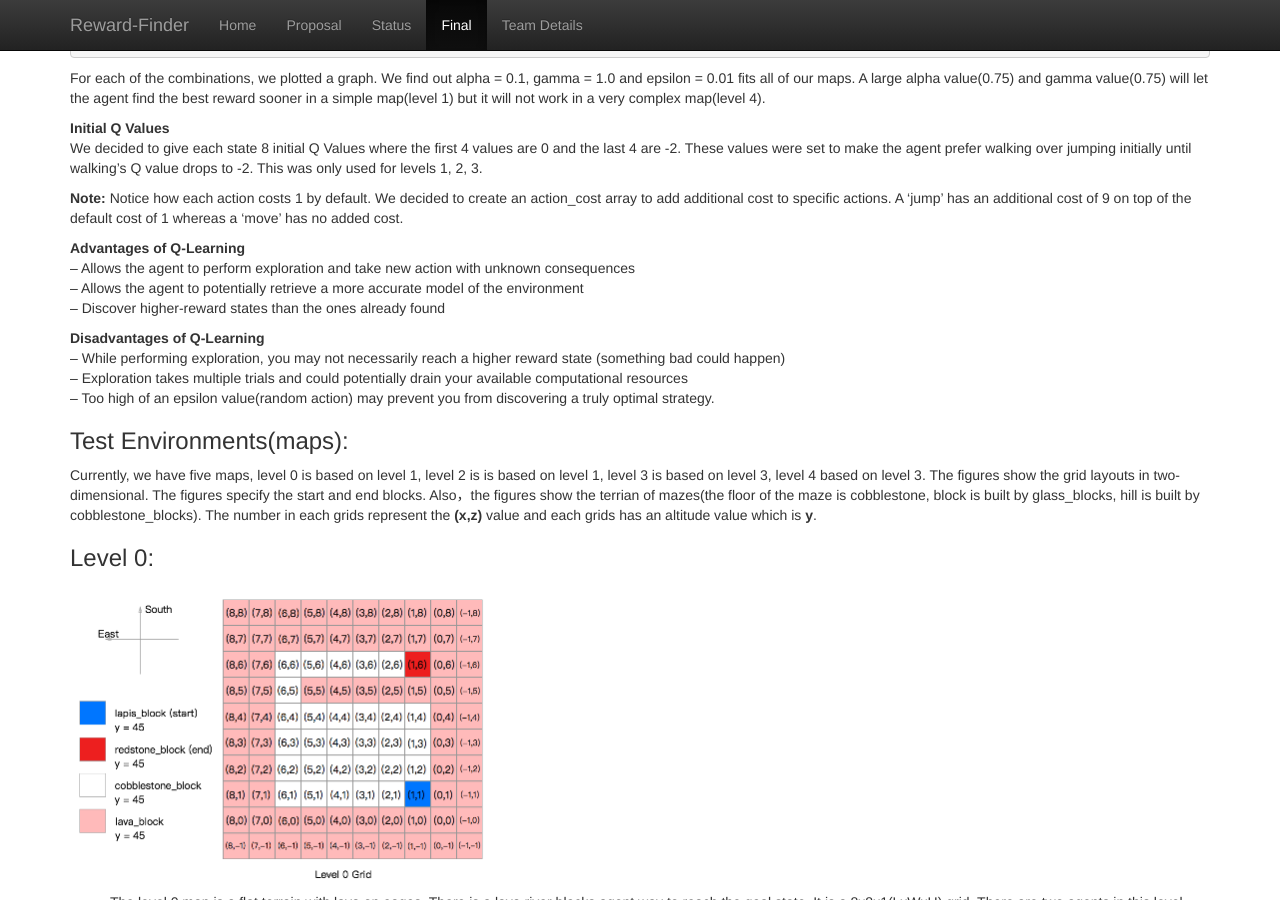
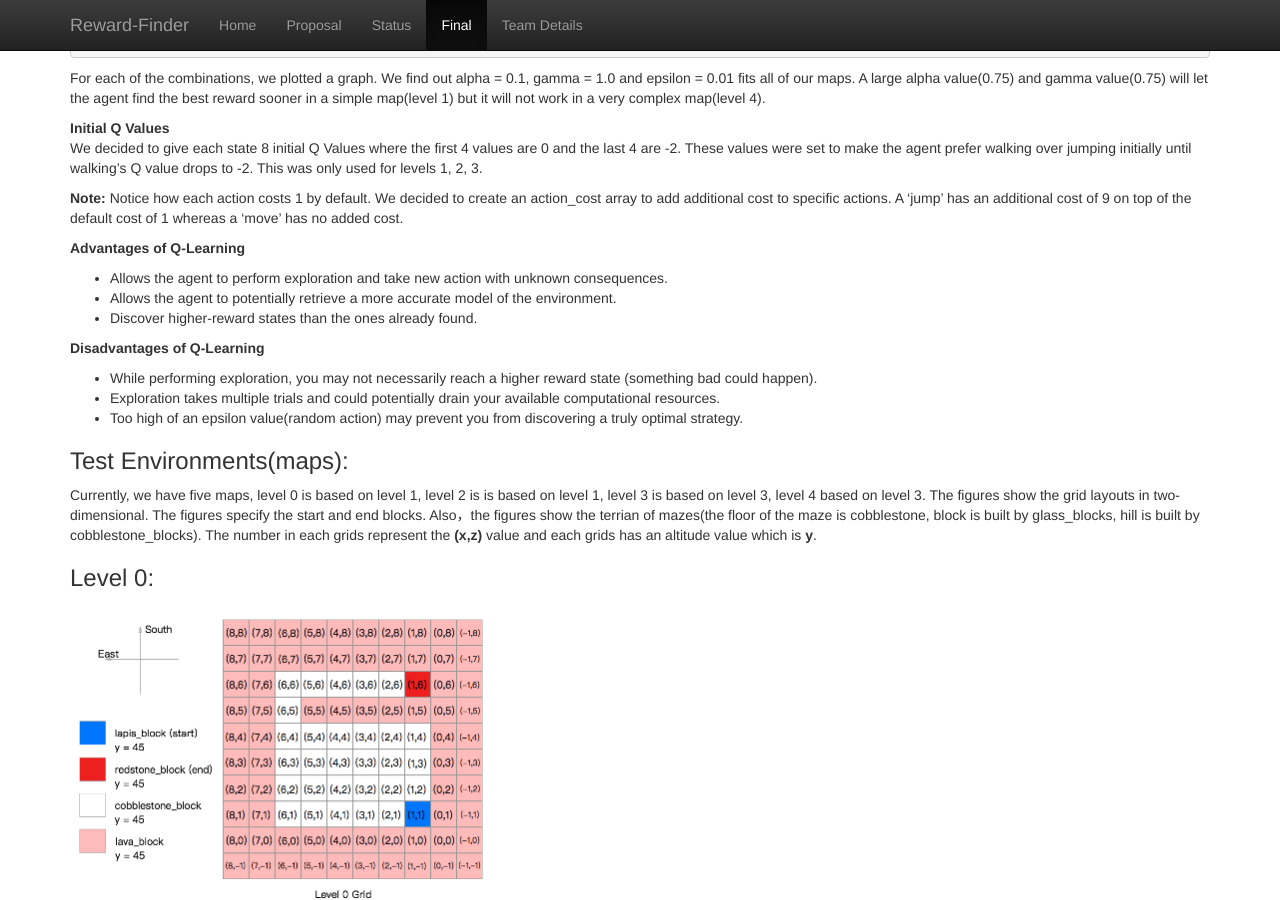
Before and after one commit to Moe202/CS175-Group-8, a Jekyll site: the page built from docs/final.md, in a window 1280 px wide and 900 px high, scrolled down 3079 px. Built offline with Jekyll 4.4.1, drawn with Linux system fonts in a browser that asks for light colours.

Commit message:
fix typos

```diff
--- a/docs/final.md
+++ b/docs/final.md
@@ -91,14 +91,14 @@ We decided to give each state 8 initial Q Values where the first 4 values are 0
 **Note:** Notice how each action costs 1 by default. We decided to create an action\_cost array to add additional cost to specific actions. A 'jump' has an additional cost of 9 on top of the default cost of 1 whereas a 'move' has no added cost.
 
 **Advantages of Q-Learning**
--- Allows the agent to perform exploration and take new action with unknown consequences
--- Allows the agent to potentially retrieve a more accurate model of the environment
--- Discover higher-reward states than the ones already found
+* Allows the agent to perform exploration and take new action with unknown consequences.
+* Allows the agent to potentially retrieve a more accurate model of the environment.
+* Discover higher-reward states than the ones already found.
 
 **Disadvantages of Q-Learning**
--- While performing exploration, you may not necessarily reach a higher reward state (something bad could happen)
--- Exploration takes multiple trials and could potentially drain your available computational resources
--- Too high of an epsilon value(random action) may prevent you from discovering a truly optimal strategy.
+* While performing exploration, you may not necessarily reach a higher reward state (something bad could happen).
+* Exploration takes multiple trials and could potentially drain your available computational resources.
+* Too high of an epsilon value(random action) may prevent you from discovering a truly optimal strategy.
 
 
 ### Test Environments(maps):
```
